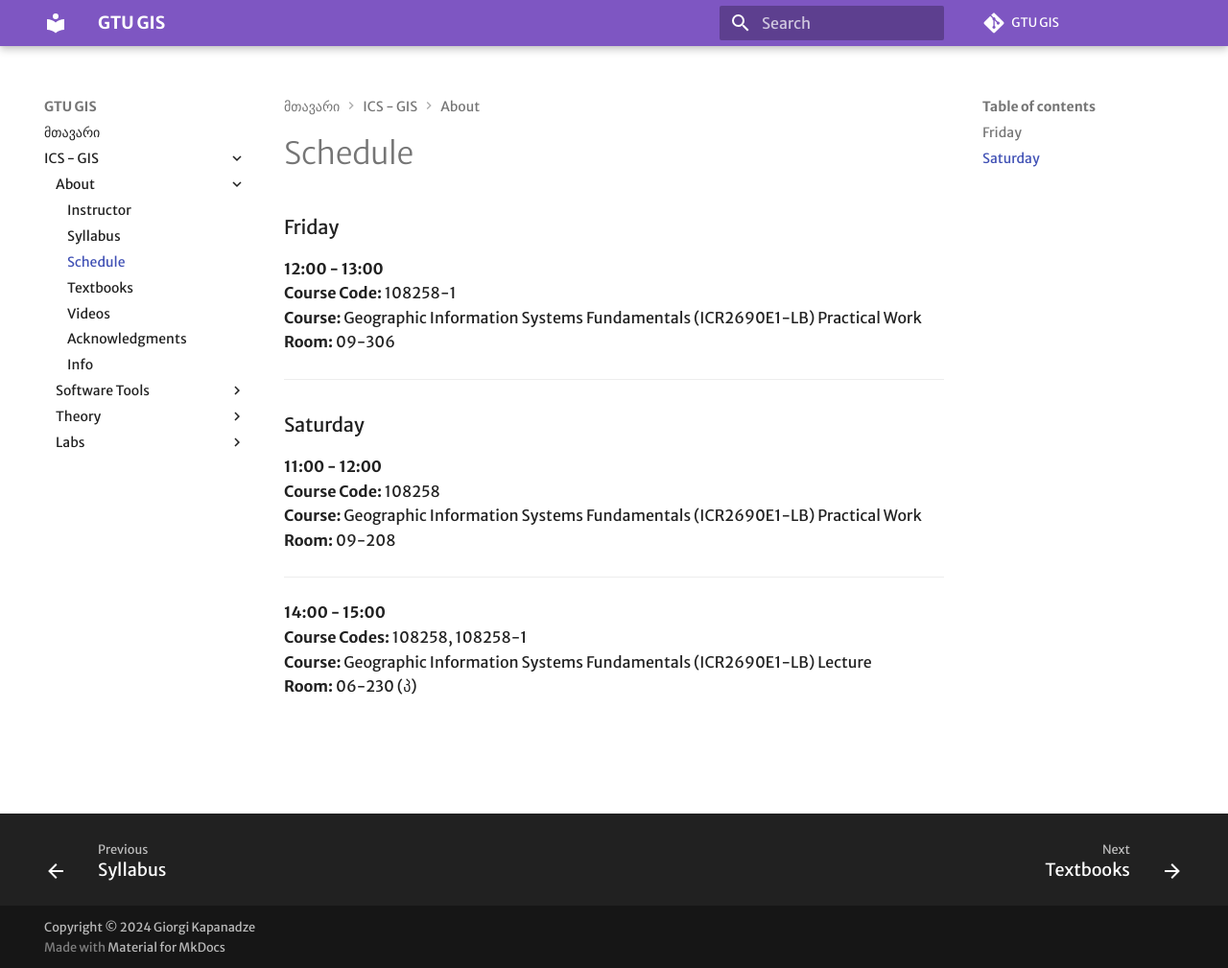
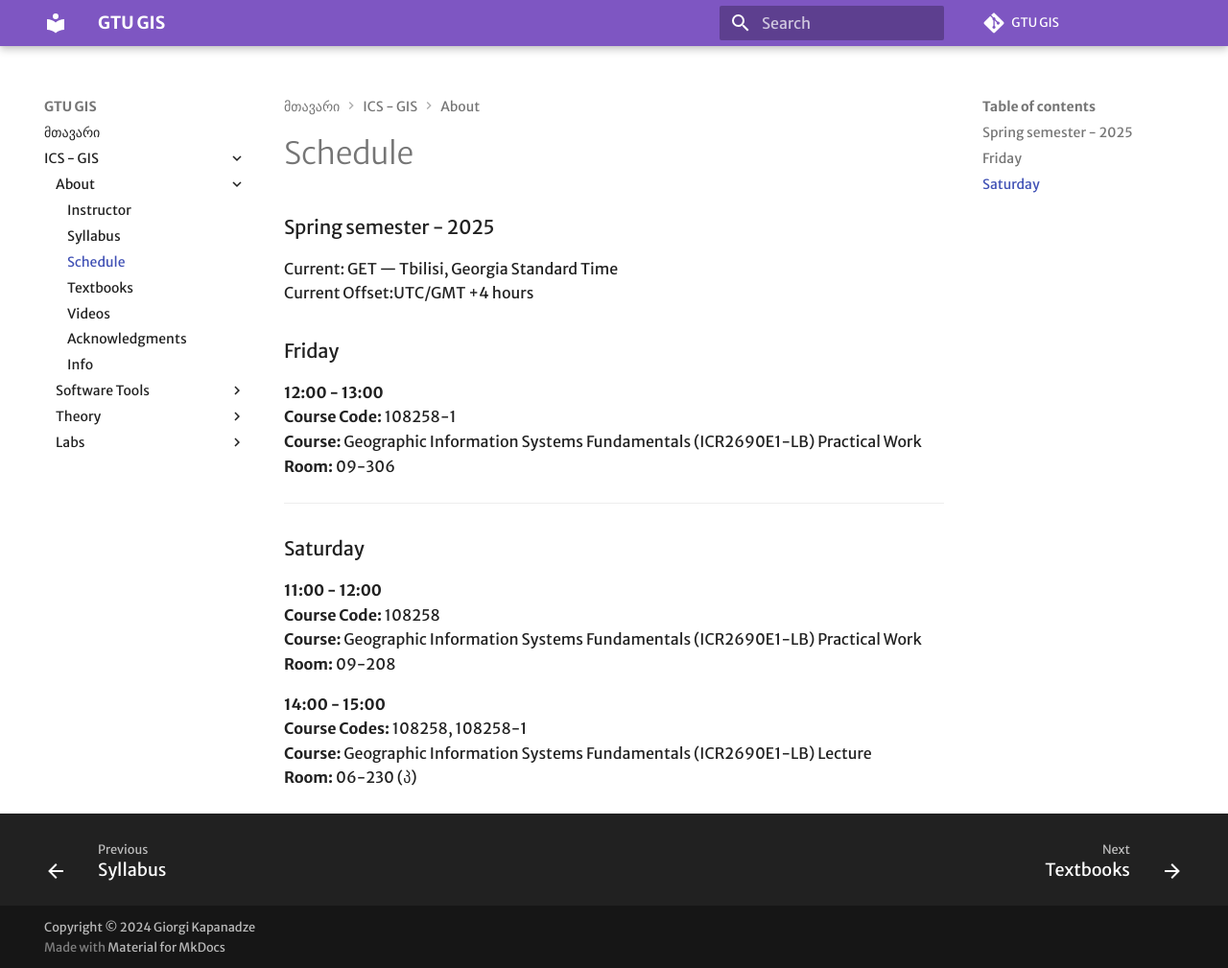
Before and after one commit to ezdanapak/GTU-GIS, an MkDocs documentation site: the page built from docs/ICS_GIS/Schedule.md, in a window 1280 px wide and 1009 px high. Shown: the whole window at 96% size. Built offline with MkDocs 1.6.1 and Material for MkDocs 9.7.7, drawn with Linux system fonts in a browser that asks for light colours; some web fonts are replaced; comment, search, counter and statistics services are not loaded.

Commit message:
Initial commit

```diff
--- a/docs/ICS_GIS/Schedule.md
+++ b/docs/ICS_GIS/Schedule.md
@@ -1,3 +1,6 @@
+### Spring semester - 2025
+ Current: GET — Tbilisi, Georgia Standard Time <br>
+ Current Offset:UTC/GMT +4 hours
 ### Friday
 
 **12:00 - 13:00**
@@ -14,7 +17,6 @@
 **Course:** Geographic Information Systems Fundamentals (ICR2690E1-LB) Practical Work
 **Room:** 09-208
 
----
 
 **14:00 - 15:00**
 **Course Codes:** 108258, 108258-1
```
